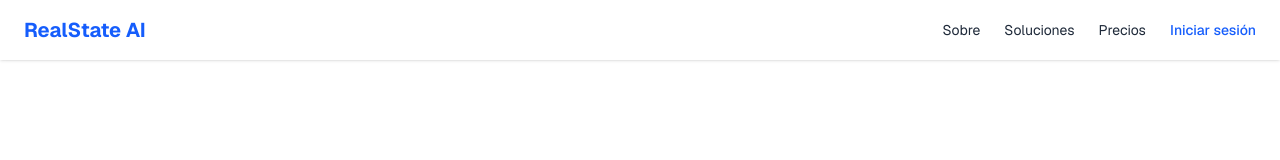
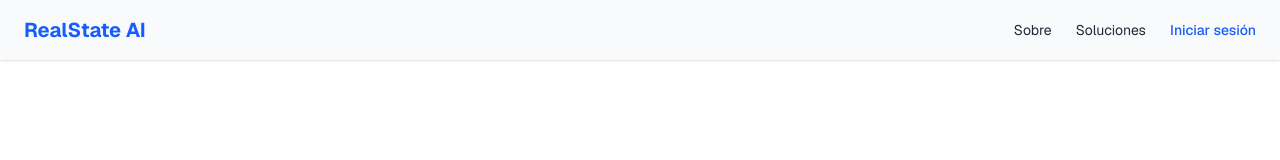
Before and after one commit to RealStateDev/backend_real_state_ai, a Next.js app: page / in a window 1280 px wide. Shown: the top 160 px of the page. Built offline with nearby package versions, Linux system fonts and the light colour scheme.

Commit message:
modified navbar color

```diff
--- a/src/app/page.tsx
+++ b/src/app/page.tsx
@@ -10,12 +10,11 @@ export default function LandingPage() {
   return (
     <div className="min-h-screen bg-white-50 text-gray-800 font-sans">
       {/* Navbar */}
-      <header className="flex justify-between items-center px-6 py-4 bg-white shadow-sm sticky top-0 z-50">
+      <header className="flex justify-between items-center px-6 py-4 bg-gray-50 shadow-sm sticky top-0 z-50">
         <h1 className="text-xl font-bold text-blue-600">RealState AI</h1>
         <nav className="hidden md:flex gap-6 text-sm">
           <Link href="#about" className="hover:text-blue-600">Sobre</Link>
           <Link href="#features" className="hover:text-blue-600">Soluciones</Link>
-          <Link href="#pricing" className="hover:text-blue-600">Precios</Link>
           <Link href="/loginPage" className="text-blue-600 font-medium hover:underline">Iniciar sesión</Link>
         </nav>
       </header>
```
